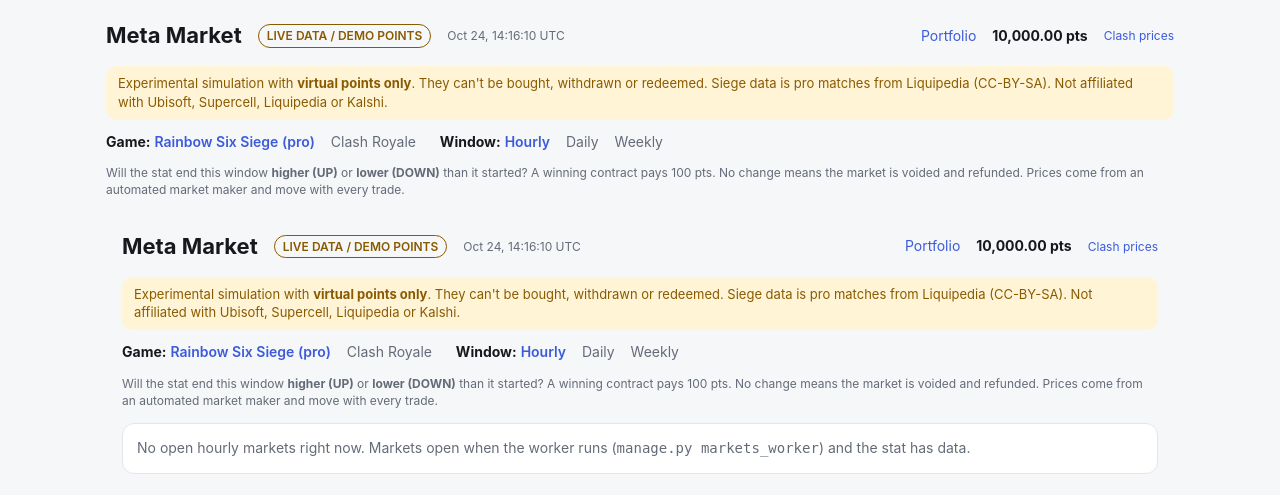
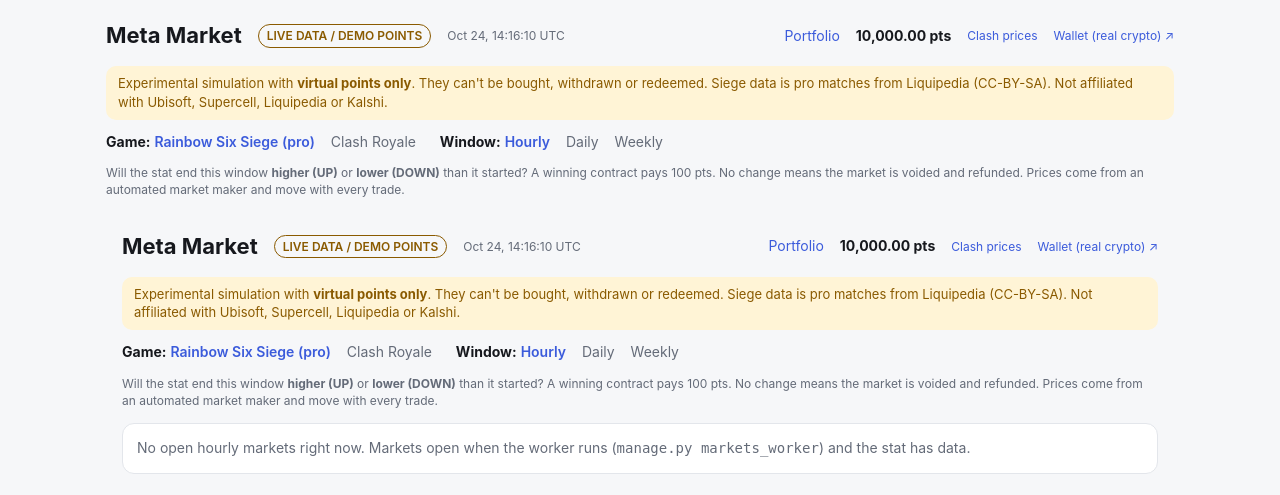
Before and after one commit to Hank1125/Trading-App, a Django app: page /markets/ in a window 1280 px wide. Shown: the top 495 px of the page. Run offline with Django 5.2, Linux system fonts and the light colour scheme; data comes from the database, SQL or seed files in the repository; data that the repository does not hold is empty; some libraries are stand-ins or nearby versions.

Commit message:
Link the separate True Markets wallet app from the market header
The forked true-markets/examples tensho-wallet runs as its own app
(default http://localhost:5173, WALLET_URL to override) for real Solana
token buys/sells. It is deliberately not connected to UP/DOWN market
stakes, which stay virtual points only.

Tests: manage.py test 84 passed; link renders on market pages.

Co-Authored-By: Claude Opus 5.5 <noreply@anthropic.com>

```diff
--- a/markets/templates/markets/base.html
+++ b/markets/templates/markets/base.html
@@ -51,6 +51,7 @@
   <a href="{% url 'markets:portfolio' %}">Portfolio</a>
   <strong>{{ account.balance_units|pts }} pts</strong>
   <a href="{% url 'cr_prices' %}" class="small">Clash prices</a>
+  <a href="{{ wallet_url }}" class="small" target="_blank" rel="noopener" title="Separate app on True Markets. Real funds on Solana mainnet; not connected to the UP/DOWN markets">Wallet (real crypto) ↗</a>
 </header>
 <p class="warn">Experimental simulation with <strong>virtual points only</strong>. They can't be bought, withdrawn or redeemed. Siege data is pro matches from Liquipedia (CC-BY-SA). Not affiliated with Ubisoft, Supercell, Liquipedia or Kalshi.</p>
 {% block content %}{% endblock %}
--- a/markets/views.py
+++ b/markets/views.py
@@ -1,5 +1,6 @@
 import uuid
 
+from django.conf import settings
 from django.http import Http404, HttpResponseBadRequest
 from django.shortcuts import get_object_or_404, render
 from django.views.decorators.http import require_POST
@@ -51,7 +52,8 @@ def _card(m: Market, now) -> dict:
 
 def _header(request, game: str) -> dict:
     account = _account(request)
-    return {'account': account, 'clock': clock.mode(game), 'now': clock.now(game), 'game': game}
+    return {'account': account, 'clock': clock.mode(game), 'now': clock.now(game), 'game': game,
+            'wallet_url': settings.WALLET_URL}
 
 
 def market_list(request):
--- a/metamarket/settings.py
+++ b/metamarket/settings.py
@@ -156,3 +156,6 @@ MARKET_FEEDS = [
     {'game': 'clash_royale', 'stat_kind': 'card_price', 'scope': {'source': os.environ.get('CR_MARKET_SOURCE', 'live')},
      'top': 8, 'windows': MARKET_WINDOWS, 'exact_time': True, 'grace_seconds': 20 * 60},
 ]
+
+# Separate True Markets wallet app (examples/apps/tensho-wallet). Real funds; never linked to market stakes.
+WALLET_URL = os.environ.get('WALLET_URL', 'http://localhost:5173/')
```
